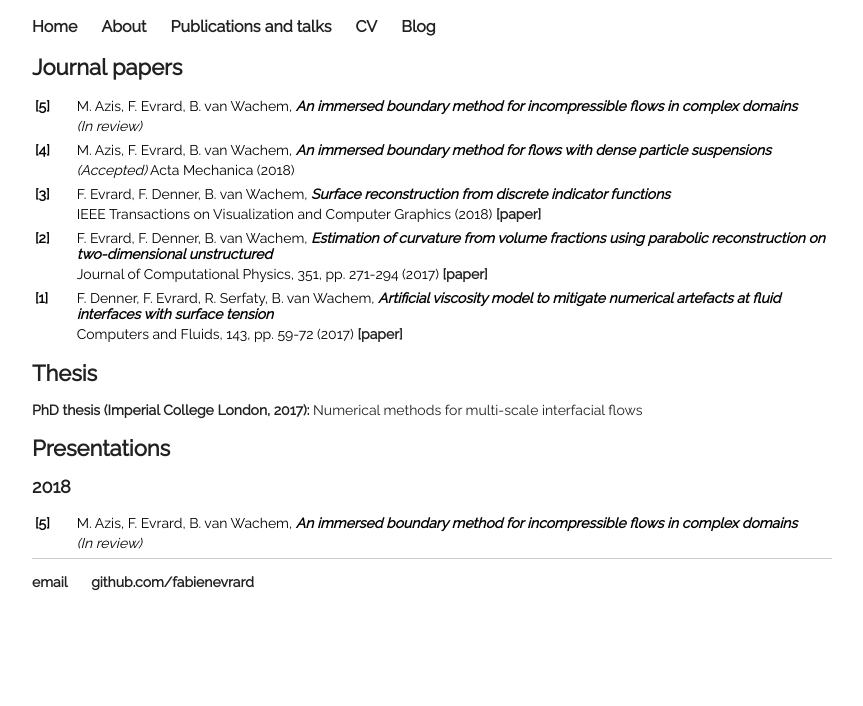
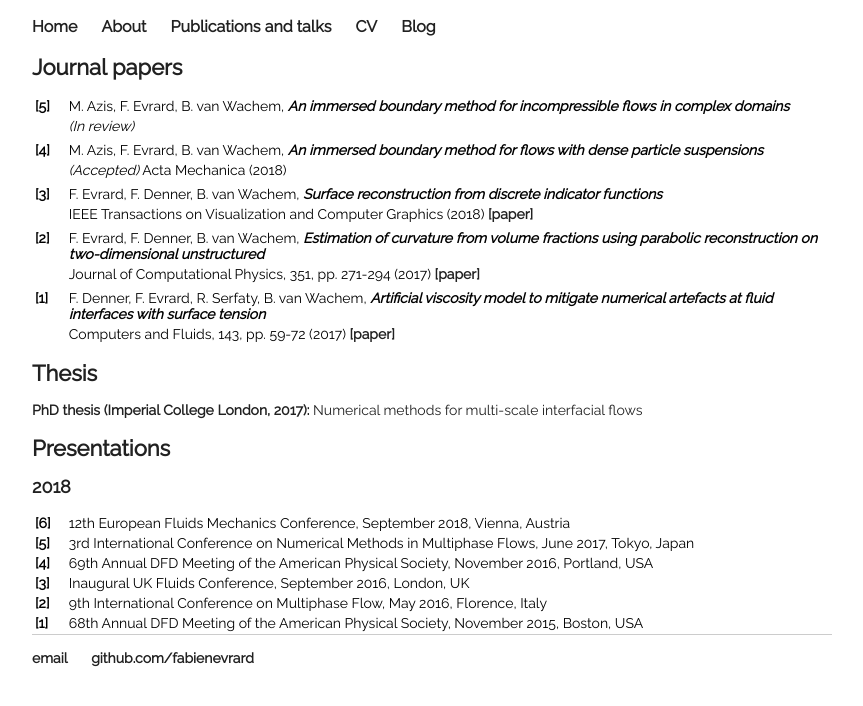
Before and after one commit to fabienevrard/fabienevrard.github.io, a Jekyll site: the page built from publications/index.html, in a window 1280 px wide. Shown: the top 706 px of the page, without its empty margins (208-1071 px from the left). Built offline with Jekyll 4.4.1, drawn with Linux system fonts in a browser that asks for light colours.

Commit message:
Update index.html

```diff
--- a/publications/index.html
+++ b/publications/index.html
@@ -6,8 +6,8 @@ title: Publications and talks
 	<h1>Journal papers</h1>
 
 	 <table style="width:100%; vertical-align: top; text-align: left;">
-		 <col width=5%>
-		 <col width=95%>
+		 <col width=4%>
+		 <col width=96%>
 		 <tr>
 			 <td><b>[5]</b></td>
 			 <td>M. Azis, F. Evrard, B. van Wachem, <i><b>An immersed boundary method for incompressible flows in complex domains</b></i></td>
@@ -61,17 +61,32 @@ volume fractions using parabolic reconstruction on two-dimensional unstructured<
 	<h1>Presentations</h1>
 	<h2>2018</h2>
 	<table style="width:100%; vertical-align: top; text-align: left;">
-		 <col width=5%>
-		 <col width=95%>
+		 <col width=4%>
+		 <col width=96%>
+		 <tr>
+			 <td><b>[6]</b></td>
+			 <td>12th European Fluids Mechanics Conference, September 2018, Vienna, Austria</td>
+		 </tr>
 		 <tr>
 			 <td><b>[5]</b></td>
-			 <td>M. Azis, F. Evrard, B. van Wachem, <i><b>An immersed boundary method for incompressible flows in complex domains</b></i></td>
+			 <td>3rd International Conference on Numerical Methods in Multiphase Flows, June 2017, Tokyo, Japan</td>
 		 </tr>
 		 <tr>
-			 <td></td>
-			 <td><i>(In review)</i></td>
+			 <td><b>[4]</b></td>
+			 <td>69th Annual DFD Meeting of the American Physical Society, November 2016, Portland, USA</td>
 		 </tr>
-		 <tr><td></td><td></td></tr>
+		 <tr>
+			 <td><b>[3]</b></td>
+			 <td>Inaugural UK Fluids Conference, September 2016, London, UK</td>
+		 </tr>
+		 <tr>
+			 <td><b>[2]</b></td>
+			 <td>9th International Conference on Multiphase Flow, May 2016, Florence, Italy</td>
+		 </tr>
+		 <tr>
+			 <td><b>[1]</b></td>
+			 <td>68th Annual DFD Meeting of the American Physical Society, November 2015, Boston, USA</td>
+		 </tr>
 	</table>
 
 
```
